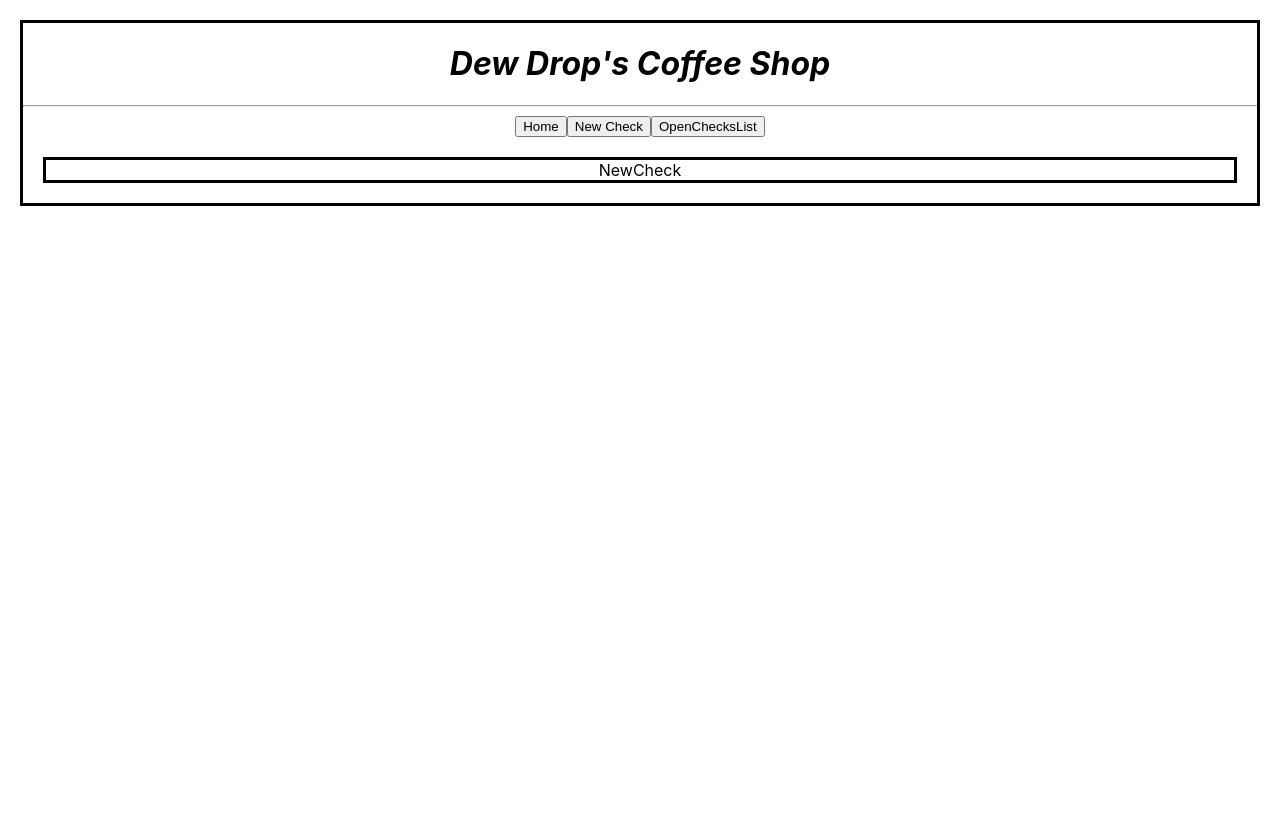
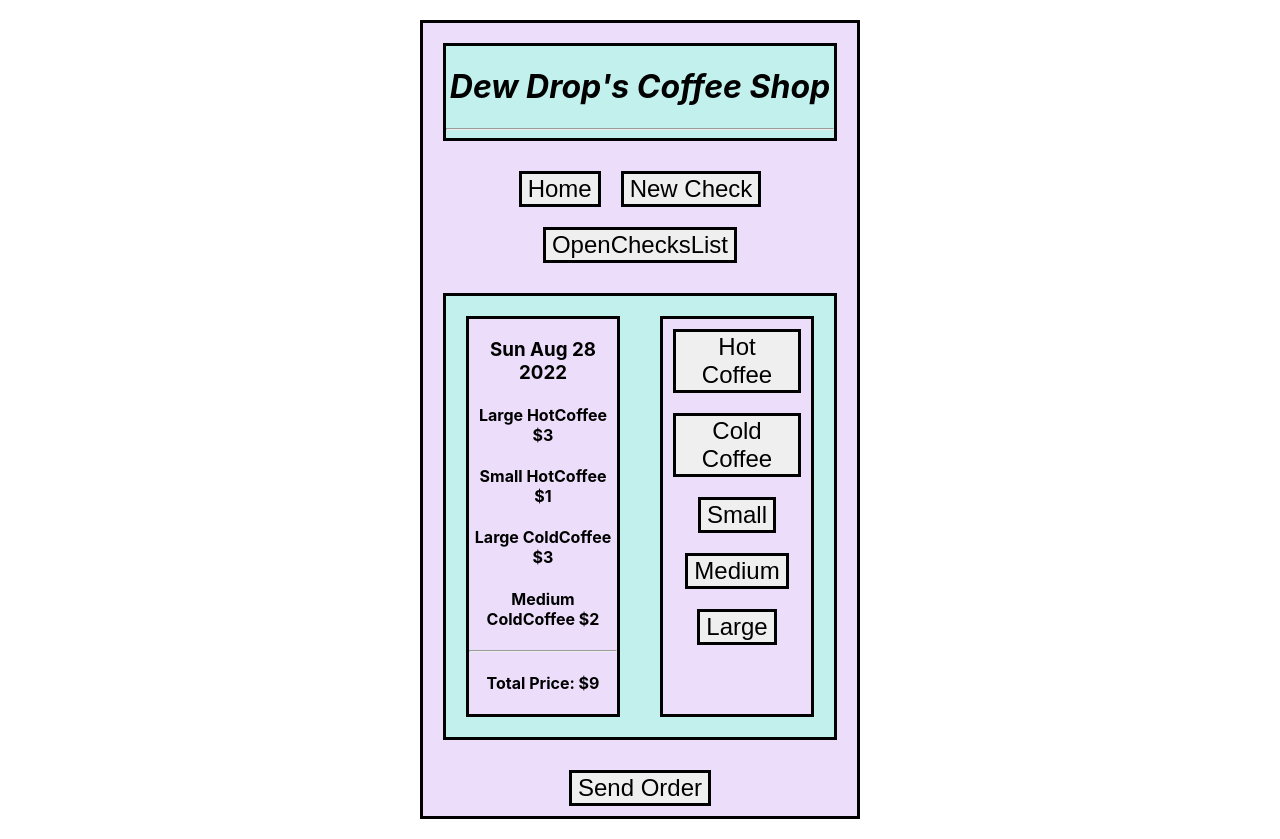
Before and after one commit to AaronDBoyd/CoffeeShop_POS, a React (Create React App) app: page / in a window 1280 px wide. Both pictures are taken after a click on the button "New Check". Before the commit the page ends 800 px from the top, so only its background shows below. Built offline with nearby package versions, Linux system fonts and the light colour scheme.

Commit message:
Set Up NewCheck page format and some styling.

```diff
--- a/src/components/CheckOpen.js
+++ b/src/components/CheckOpen.js
@@ -4,7 +4,7 @@ import React from "react";
 function CheckOpen(props) {
   return (
     <React.Fragment>
-      <div>
+      <div className="checkOpen">
         <h3>Check #{props.id}</h3>
         <h4>${props.totalPrice}</h4>
         <h4>{props.timeOpen}</h4>
--- a/src/components/Header.js
+++ b/src/components/Header.js
@@ -1,10 +1,14 @@
-import React from 'react'
+import React from "react";
 
 export default function Header() {
   return (
     <React.Fragment>
-      <h1><em>Dew Drop's Coffee Shop</em></h1>
-      <hr />
+      <div>
+        <h1>
+          <em>Dew Drop's Coffee Shop</em>
+        </h1>
+        <hr />
+      </div>
     </React.Fragment>
-  )
+  );
 }
--- /dev/null
+++ b/src/components/ItemButtons.js
@@ -0,0 +1,21 @@
+import React from 'react'
+// import PropTypes from 'prop-types'
+
+function ItemButtons(props) {
+  return (
+    <React.Fragment>
+      <div className='itemButtons'>
+        <button>Hot Coffee</button> {/* onClick show sizes */}
+        <button>Cold Coffee</button>
+        <br/>
+        <button>Small</button>
+        <button>Medium</button>
+        <button>Large</button>
+      </div>
+    </React.Fragment>
+  )
+}
+
+ItemButtons.propTypes = {}
+
+export default ItemButtons
--- /dev/null
+++ b/src/components/ItemizedCheck.js
@@ -0,0 +1,26 @@
+import React from 'react'
+// import PropTypes from 'prop-types'
+
+function ItemizedCheck(props) {
+
+  const time = new Date().toDateString();
+
+  return (
+    <React.Fragment>
+      <div className='itemizedCheck'>
+        <h3>{time}</h3>
+        <h4> Large HotCoffee $3 </h4>
+        <h4> Small HotCoffee $1 </h4>
+        <h4> Large ColdCoffee $3 </h4>
+        <h4> Medium ColdCoffee $2 </h4>
+        <hr />
+        <h4> Total Price: $9</h4>
+
+      </div>
+    </React.Fragment>
+  )
+}
+
+ItemizedCheck.propTypes = {}
+
+export default ItemizedCheck
--- a/src/components/NewCheck.js
+++ b/src/components/NewCheck.js
@@ -1,9 +1,19 @@
 import React from 'react'
 // import PropTypes from 'prop-types'
+import ItemizedCheck from './ItemizedCheck'
+import ItemButtons from './ItemButtons'
 
 function NewCheck(props) {
   return (
-    <div>NewCheck</div>
+    <React.Fragment>
+      <div className='newCheck'>
+        <ItemizedCheck />
+        <ItemButtons />
+        {/* <br/> */}
+        </div>
+        <button>Send Order</button>
+      {/* </div> */}
+    </React.Fragment>
   )
 }
 
--- a/src/index.css
+++ b/src/index.css
@@ -1,5 +1,6 @@
 body {
-  margin: 0;
+  /* margin: 0 400px; */
+  margin: auto 400px ;
   font-family: -apple-system, BlinkMacSystemFont, 'Segoe UI', 'Roboto', 'Oxygen',
     'Ubuntu', 'Cantarell', 'Fira Sans', 'Droid Sans', 'Helvetica Neue',
     sans-serif;
@@ -7,11 +8,17 @@ body {
   -moz-osx-font-smoothing: grayscale;
 
   text-align:center;
+
 }
 
 code {
   font-family: source-code-pro, Menlo, Monaco, Consolas, 'Courier New',
     monospace;
+}
+
+#root {
+  background-color: rgb(236, 222, 250);
+
 }
 
 /* .openChecksList {
@@ -22,4 +29,27 @@ code {
 div {
   border: 3px solid black;
   margin: 20px 20px;
+  background-color: rgb(193, 240, 237);
+  /* background-color: rgb(222, 243, 253); */
 }
+
+.checkOpen {
+  background-color: rgba(246, 246, 246, 0.813);
+}
+
+.itemizedCheck,
+.itemButtons {
+  background-color: rgb(236, 222, 250);
+  width: 400px;;
+}
+
+.newCheck {
+  display: flex;
+  justify-content: space-around;
+}
+
+button {
+  font-size: x-large;
+  margin: 10px;
+  border: 3px solid black;
+}
```
Also changed, not shown: v1CoffeeShopPOSDiagram.png, 1 other file (tests, documents, lock files or other folders).
